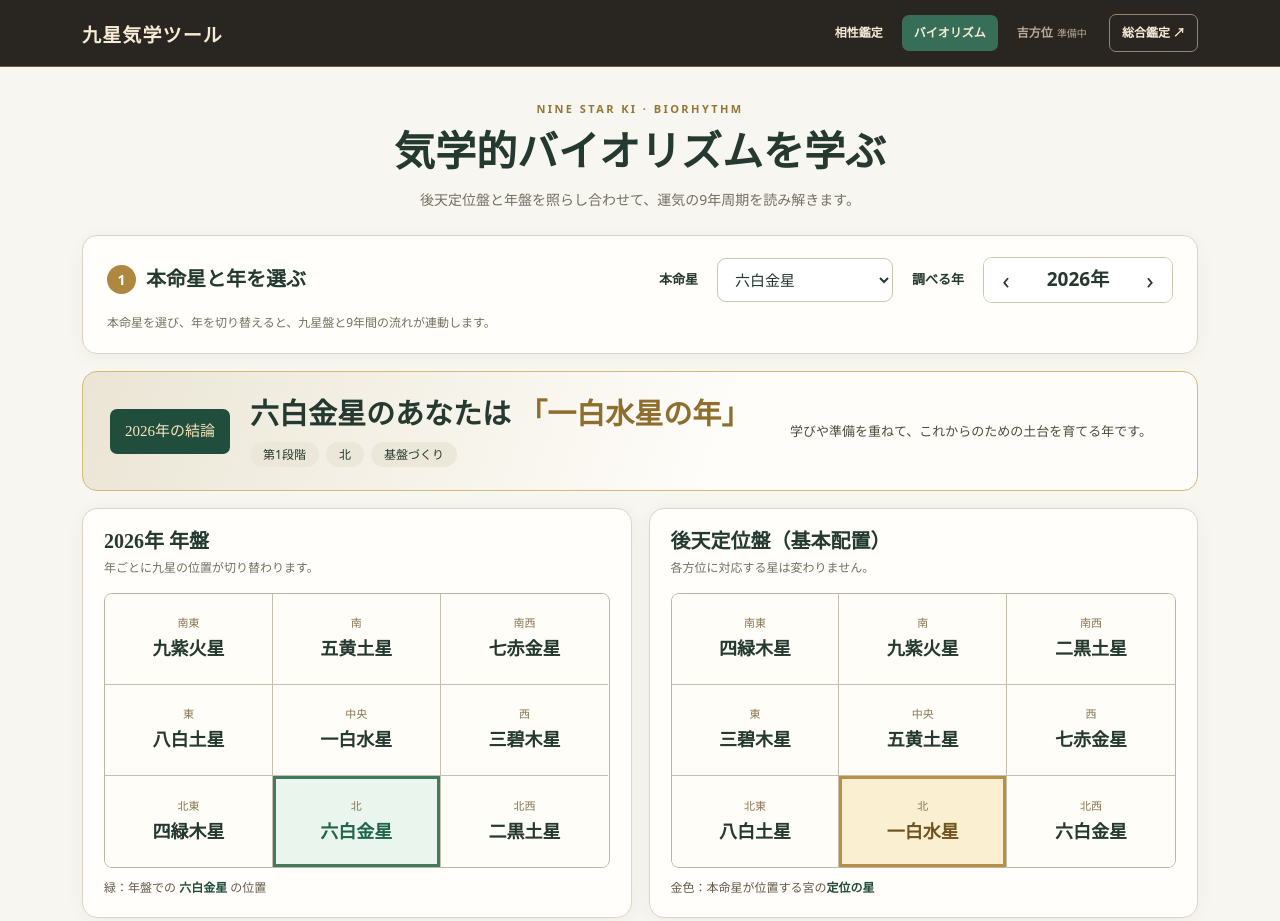
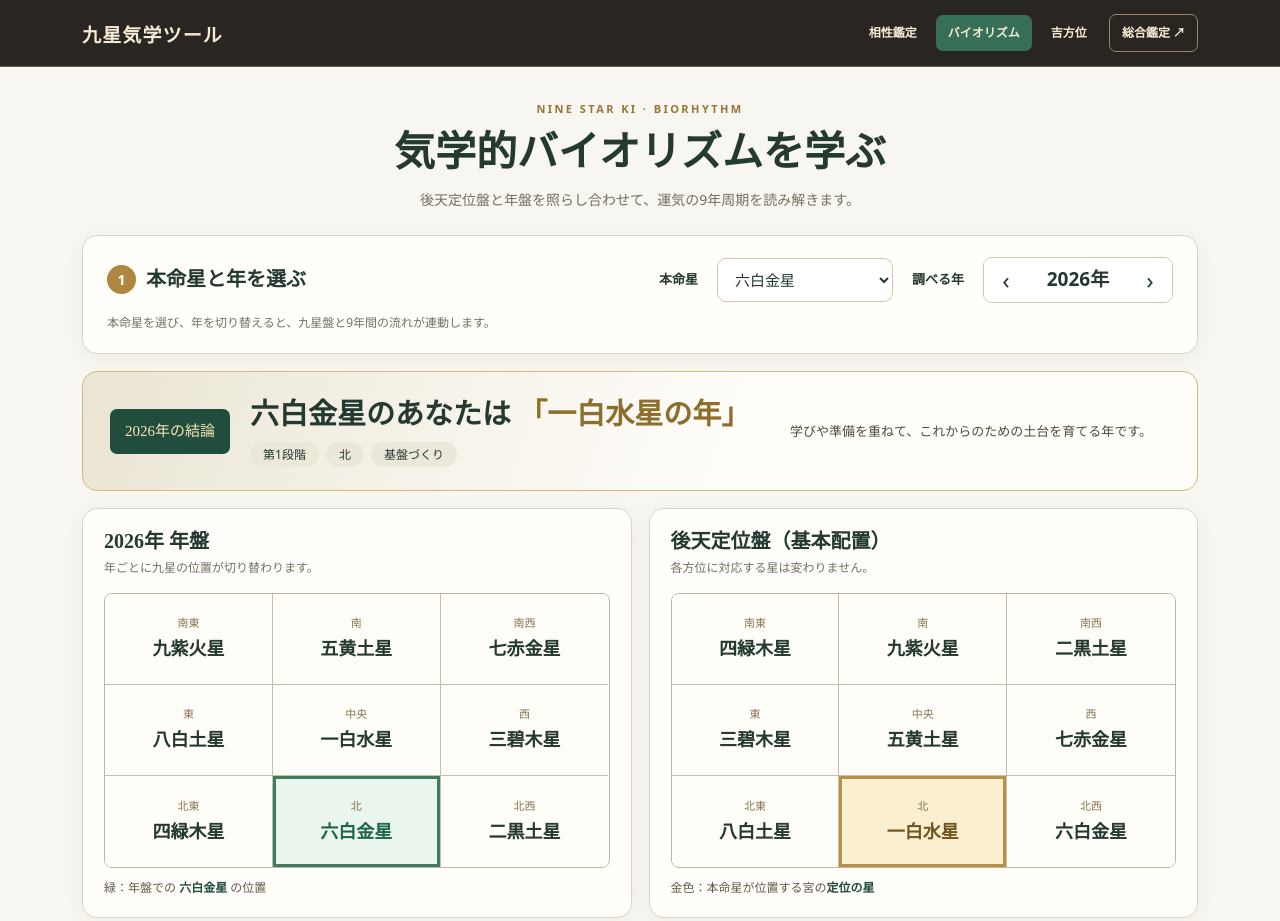
Before and after one commit to Yp465-ck/kyusei-aishou, a plain HTML site: page biorhythm/index.html in a window 1280 px wide. Shown: the top 921 px of the page. Drawn offline with Linux system fonts and the light colour scheme.

Commit message:
Enable 吉方位 navigation on biorhythm page

```diff
--- a/biorhythm/index.html
+++ b/biorhythm/index.html
@@ -119,7 +119,7 @@ footer{text-align:center;color:#82786a;font-size:12px;padding:25px 0}
 }
 @media(max-width:360px){.input-controls{grid-template-columns:1fr}.control-label{grid-row:auto}.star-picker{grid-column:1;grid-row:auto}.year-control{grid-column:1;grid-row:auto}}
 </style></head><body>
-<header class="topbar"><div class="top-inner"><a class="brand" href="/">九星気学ツール</a><nav class="site-nav" aria-label="九星気学ツールのメニュー"><a href="/">相性鑑定</a><a class="active" aria-current="page" href="/biorhythm/">バイオリズム</a><span class="disabled" title="準備中">吉方位 <small>準備中</small></span><a class="external" href="https://uranai-birthday.vercel.app/" target="_blank" rel="noopener noreferrer">総合鑑定 ↗</a></nav></div></header>
+<header class="topbar"><div class="top-inner"><a class="brand" href="/">九星気学ツール</a><nav class="site-nav" aria-label="九星気学ツールのメニュー"><a href="/">相性鑑定</a><a class="active" aria-current="page" href="/biorhythm/">バイオリズム</a><a href="/direction/">吉方位</a><a class="external" href="https://uranai-birthday.vercel.app/" target="_blank" rel="noopener noreferrer">総合鑑定 ↗</a></nav></div></header>
 <main>
 <section class="hero"><div class="eyebrow">NINE STAR KI · BIORHYTHM</div><h1>気学的バイオリズムを学ぶ</h1><p>後天定位盤と年盤を照らし合わせて、運気の9年周期を読み解きます。</p></section>
 <section class="panel input-panel"><div class="input-row"><h2 class="h2small"><span class="num">1</span> 本命星と年を選ぶ</h2><div class="input-controls"><label for="star-select" class="control-label">本命星</label><select id="star-select" class="star-picker" aria-label="本命星を選択"></select><label class="control-label" for="year-prev">調べる年</label><div class="year-control"><button id="year-prev" aria-label="1年前に戻る" type="button">‹</button><strong id="year-label">2026年</strong><button id="year-next" type="button" aria-label="1年進める">›</button></div></div></div><p class="notice">本命星を選び、年を切り替えると、九星盤と9年間の流れが連動します。</p></section>
```
